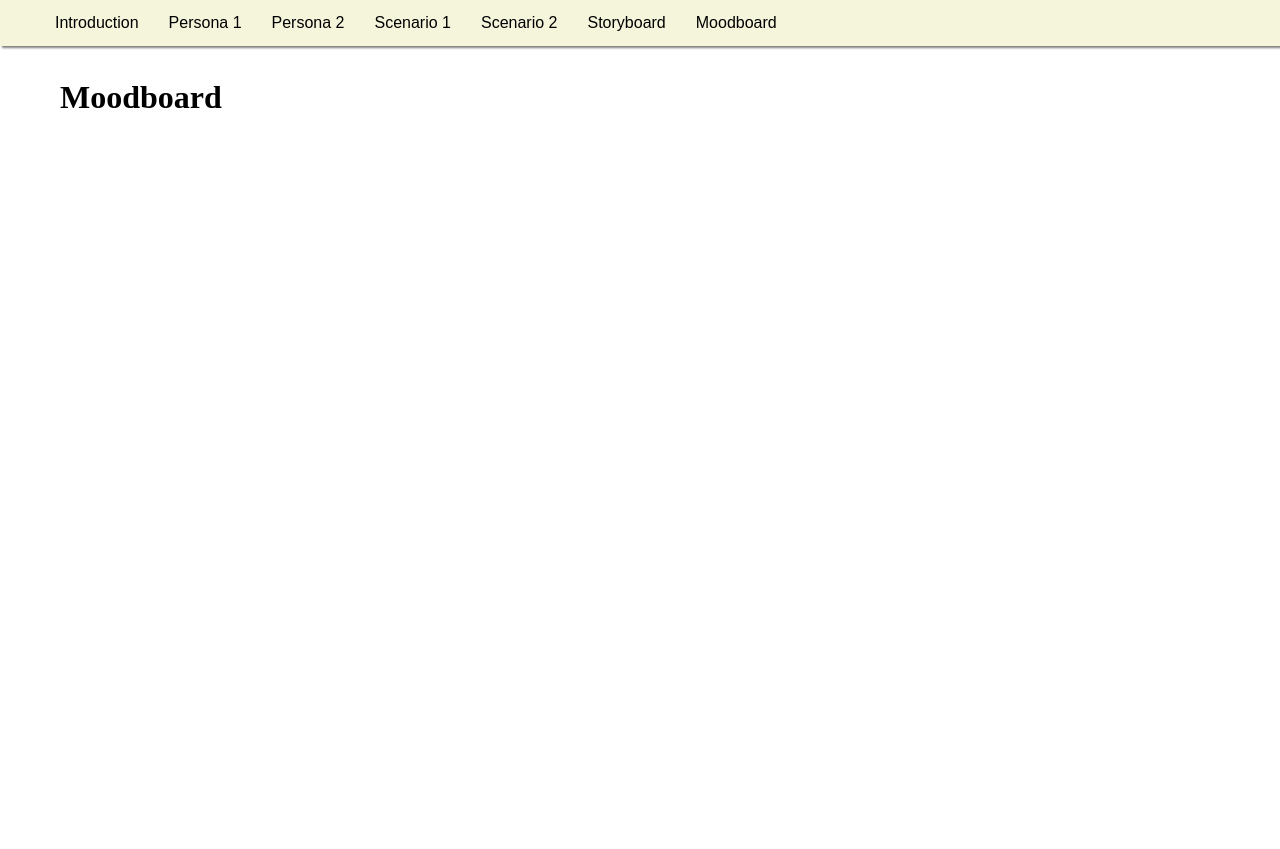
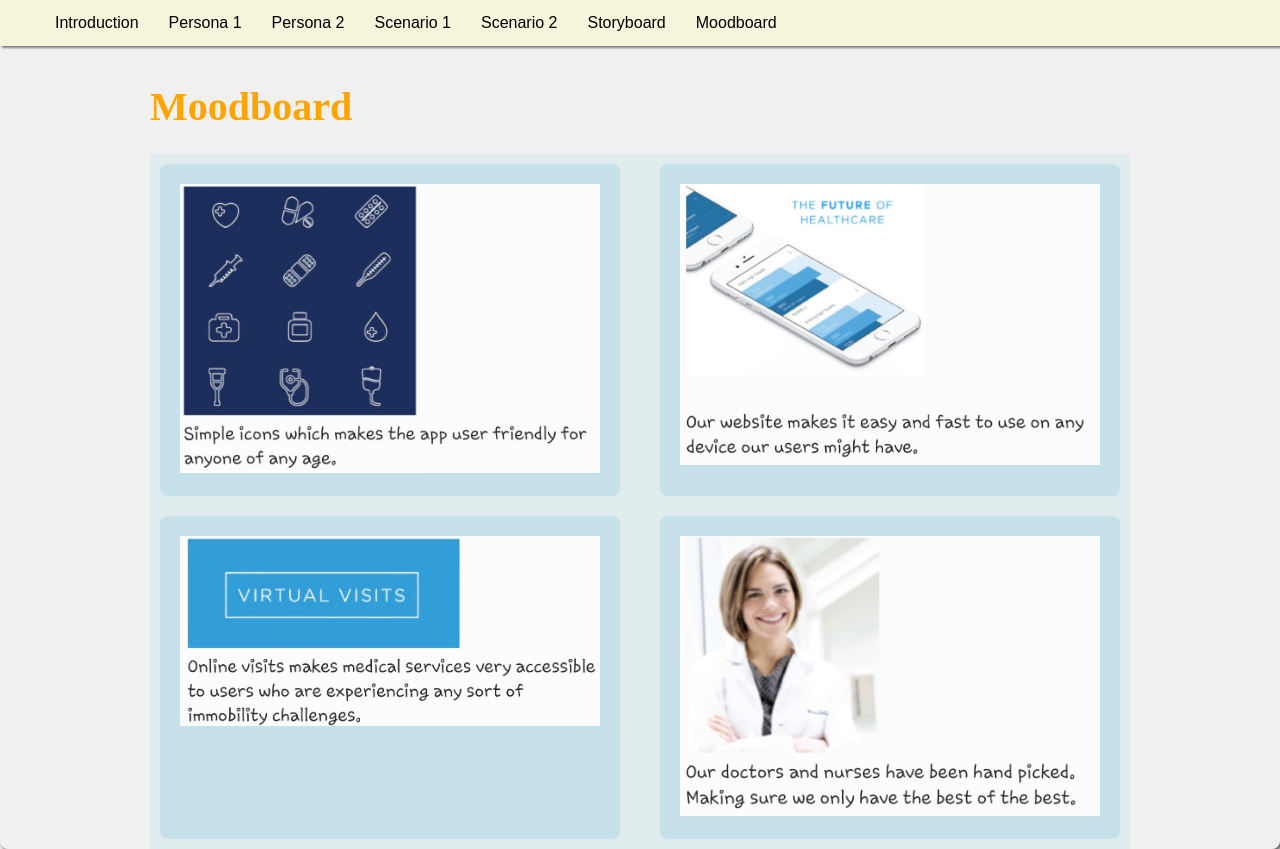
Before and after one commit to luixt/CAP4104_Design, a plain HTML site: page HTMLfiles/moodboard.html in a window 1280 px wide. Before the commit the page ends 800 px from the top, so only its background shows below. Drawn offline with Linux system fonts and the light colour scheme.

Commit message:
Moodboard

```diff
--- a/CSSfiles/moodboard.css
+++ b/CSSfiles/moodboard.css
@@ -1,7 +1,10 @@
 .display-box {
   padding-top: 60px; /* Pushes the content below the navbar */
-  padding-left: 60px;
-  padding-right: 60px;
+  padding-left: 150px;
+  padding-right: 150px;
+  background-color: rgba(211, 211, 211, 0.350);
+  box-shadow: 2px 2px 5px rgba(0, 0, 0, 0.8);
+  border-radius: 8px; /* Optional rounded corners */
 }
 
 .navbar ul {
@@ -38,3 +41,48 @@
 .navbar ul li a:hover {
     font-weight: bold;
 }
+
+h1 {
+  color: orange;
+  font-size: 40px;
+}
+
+h1:hover {
+  text-shadow: 1px 1px 1px orangered;
+}
+
+.image-container{
+  display: flex;
+  justify-content: center;
+
+}
+
+img {
+  max-width: 100%;
+  height: auto;
+}
+
+.flex-column {
+  display: flex;
+  flex-direction: column;
+  background-color: rgba(173, 216, 230, 0.249);
+}
+
+.flex-row {
+  display: flex;
+  flex-direction: row;
+  justify-content: flex-start;
+  gap: 20px;
+}
+
+.set {
+  flex: 1;
+  margin: 10px;
+  padding: 20px;
+  border-radius: 8px; /* Optional rounded corners */
+  background-color: rgba(173, 216, 230, 0.5);
+}
+
+.set:hover{
+  box-shadow: 2px 2px 5px rgba(0, 0, 0, 0.500);
+}
--- a/CSSfiles/scenario2.css
+++ b/CSSfiles/scenario2.css
@@ -1,7 +1,10 @@
 .display-box {
   padding-top: 60px; /* Pushes the content below the navbar */
-  padding-left: 60px;
-  padding-right: 60px;
+  padding-left: 150px;
+  padding-right: 150px;
+  background-color: rgba(211, 211, 211, 0.350);
+  box-shadow: 2px 2px 5px rgba(0, 0, 0, 0.8);
+  border-radius: 8px; /* Optional rounded corners */
 }
 
 .navbar ul {
@@ -38,3 +41,27 @@
 .navbar ul li a:hover {
     font-weight: bold;
 }
+
+h1 {
+  color: orange;
+  font-size: 40px;
+}
+
+h1:hover {
+  text-shadow: 1px 1px 1px orangered;
+}
+
+.image-container{
+  display: flex;
+  justify-content: center;
+
+}
+
+img:hover{
+  box-shadow: 2px 2px 2px black;
+}
+
+img {
+  max-width: 100%;
+  height: auto;
+}
--- a/HTMLfiles/moodboard.html
+++ b/HTMLfiles/moodboard.html
@@ -25,7 +25,27 @@
 
     <div class="display-box">
         <h1>Moodboard</h1>
+
+        <div class="flex-column">
+            <div class="flex-row">
+                <div class="set">
+                    <img src="../Images/mood1.jpg" alt="A picture of Mood Icons">
+                </div>
+                <div class="set" style="text-align: center;">
+                    <img src="../Images/mood2.jpg" alt="A picture of App usage">
+                </div>
+            </div>
+            <div class="flex-row">
+                <div class="set">
+                    <img src="../Images/mood3.jpg" alt="A picture of virtual cisits">
+                </div>
+                <div class="set">
+                    <img src="../Images/mood4.jpg" alt="A picture of doctors that set example">
+                </div>
+            </div>
     </div>
+
+
 
 </body>
 
```
Also changed, not shown: Images/mood1.jpg (added), Images/mood2.jpg (added), Images/mood3.jpg (added), Images/mood4.jpg (added).
